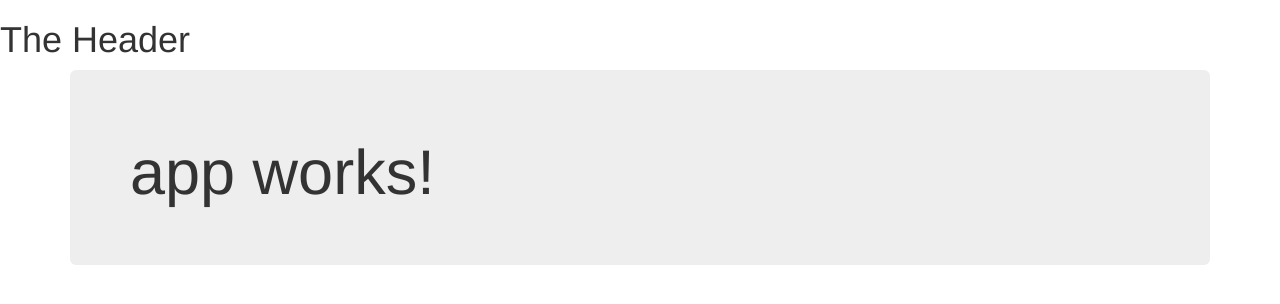
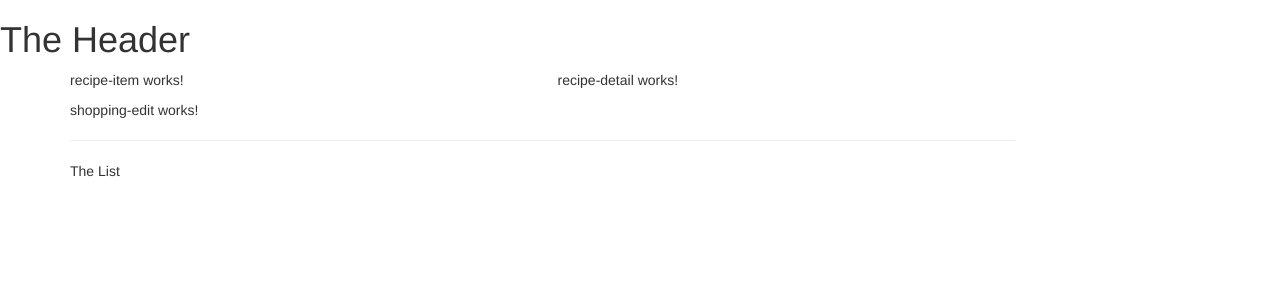
Before and after one commit to NadimRai/angular-shopping-recipe, an Angular app: page / in a window 1280 px wide. Shown: the top 304 px of the page. Built offline with nearby package versions, Linux system fonts and the light colour scheme.

Commit message:
app layout components

```diff
--- a/src/app/app.component.html
+++ b/src/app/app.component.html
@@ -1,7 +1,9 @@
 <app-header></app-header>
 <div class="container">
-	<div class="jumbotron">
-	<h1>{{title}}</h1>
+	<div class="row">
+		<div class="col-md-12">
+			<app-recipes></app-recipes>
+			<app-shopping-list></app-shopping-list>
+		</div>
+	</div>
 </div>
-
-</div>
--- a/src/app/recipes/recipe-list/recipe-list.component.html
+++ b/src/app/recipes/recipe-list/recipe-list.component.html
@@ -1,3 +1 @@
-<p>
-  recipe-list works!
-</p>
+<app-recipe-item></app-recipe-item>
--- a/src/app/recipes/recipes.component.html
+++ b/src/app/recipes/recipes.component.html
@@ -1,3 +1,8 @@
-<p>
-  recipes works!
-</p>
+<div class="row">
+	<div class="col-md-5">
+		<app-recipe-list></app-recipe-list>
+	</div>
+	<div class="col-md-7">
+		<app-recipe-detail></app-recipe-detail>
+	</div>
+</div>
--- a/src/app/shopping-list/shopping-list.component.html
+++ b/src/app/shopping-list/shopping-list.component.html
@@ -1,3 +1,7 @@
-<p>
-  shopping-list works!
-</p>
+<div class="row">
+	<div class="col-xs-10">
+		<app-shopping-edit></app-shopping-edit>
+		<hr>
+		<p>The List</p>
+	</div>
+</div>
```
